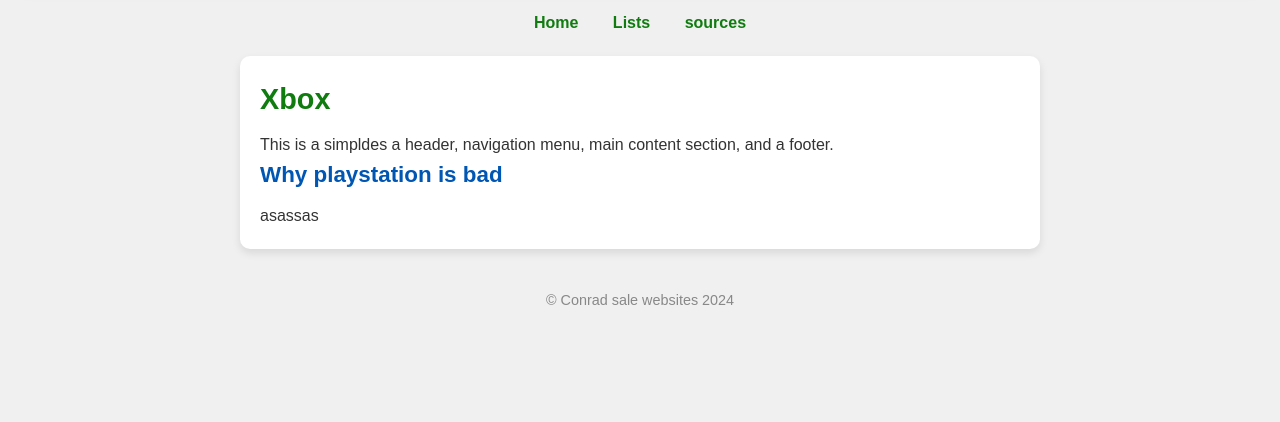
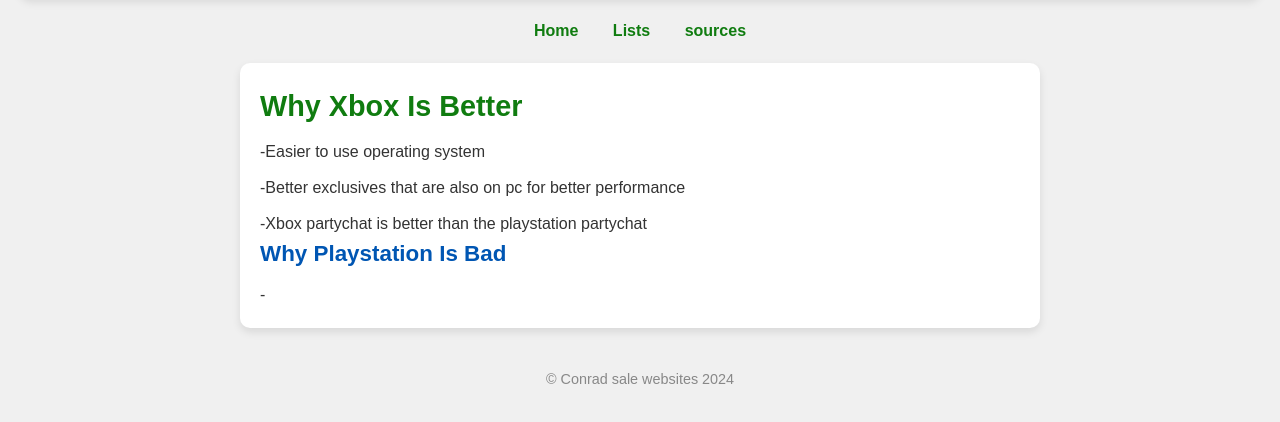
Before and after one commit to WildingScarab18/Real-Website-repo, a plain HTML site: page lists.html in a window 1280 px wide. Shown: the part 196-618 px from the top of the page. Drawn offline with Linux system fonts and the light colour scheme.

Commit message:
ADDED IN WORDS

```diff
--- a/lists.html
+++ b/lists.html
@@ -22,10 +22,15 @@
     </nav>
 
     <main>
-        <h2>Xbox</h2>
-        <p>This is a simpldes a header, navigation menu, main content section, and a footer.</p>
-        <h3>Why playstation is bad</h3>
-        <p>asassas</p>
+        <h2>Why Xbox Is Better</h2>
+        <p>-Easier to use operating system</p>
+        <p>-Better exclusives that are also on pc for better performance</p>
+        <p>-Xbox partychat is better than the playstation partychat</p>
+
+
+
+        <h3>Why Playstation Is Bad</h3>
+        <p>-</p>
     </main>
 
 
--- a/main.css
+++ b/main.css
@@ -31,7 +31,7 @@ header h1 {
 
 .small-image {
     width: 100px;
-    vertical-align: middle;
+    horizontal-align: right;
     margin-right: 10px;
 }
 
```
